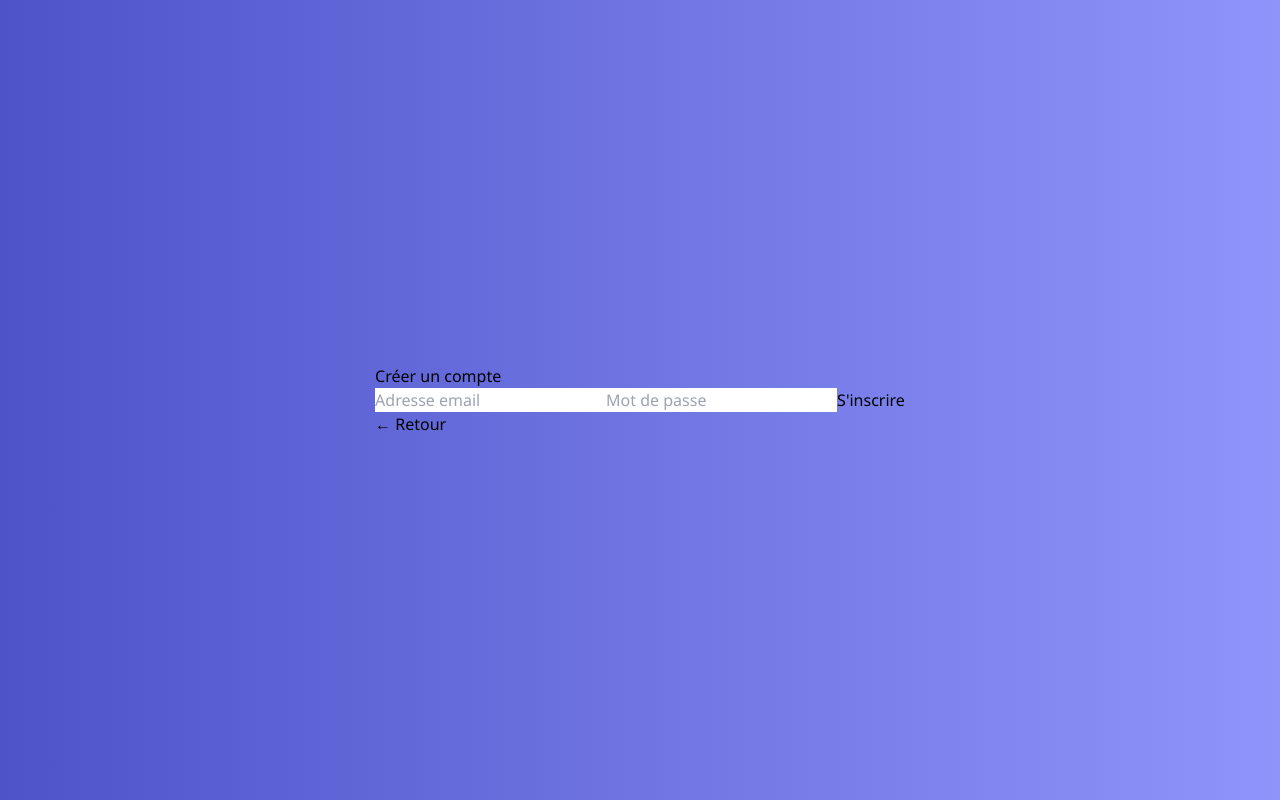
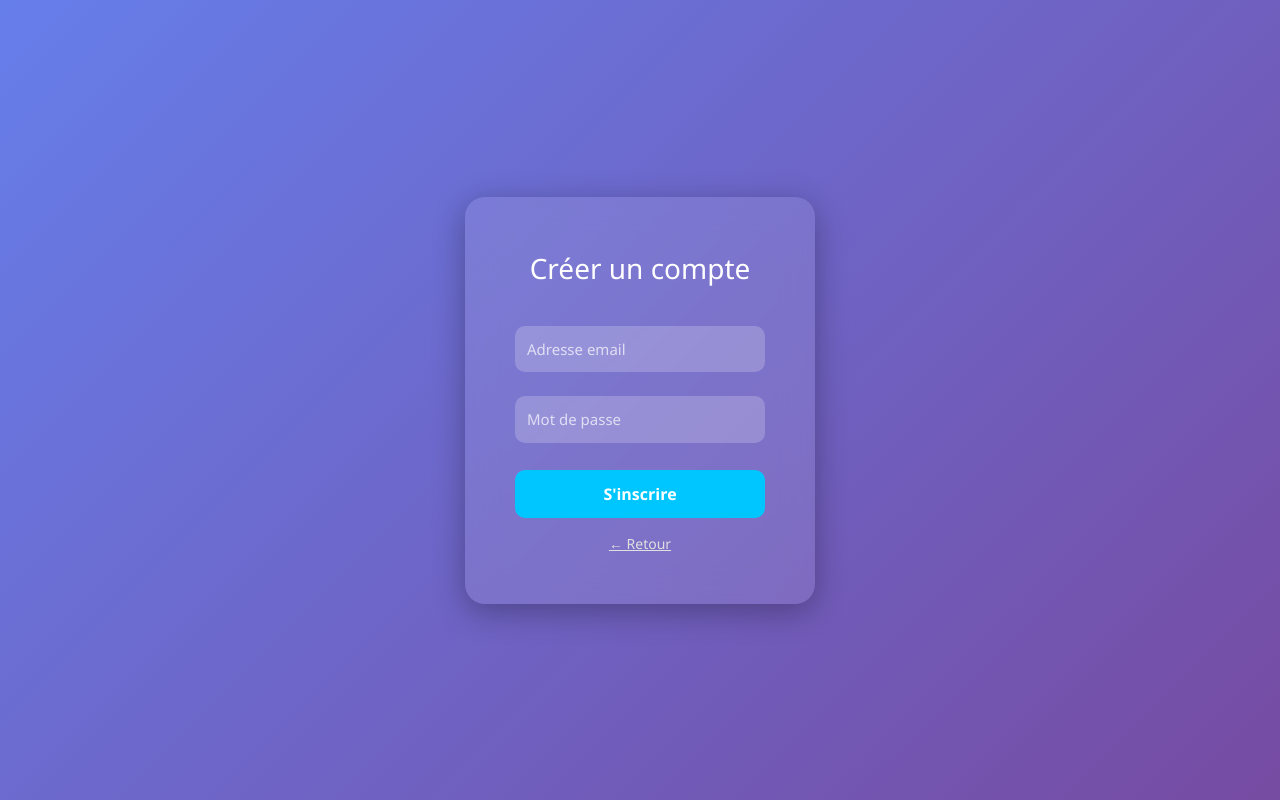
Before and after one commit to OneOffsas/OneOFFClaim, a React (Vite) app: page /register in a window 1280 px wide. Built offline with nearby package versions, Linux system fonts and the light colour scheme.

Commit message:
Update Register.css

```diff
--- a/src/pages/Register.css
+++ b/src/pages/Register.css
@@ -1,83 +1,77 @@
+/* src/pages/Register.css */
 .register-container {
   height: 100vh;
-  background: linear-gradient(to right, #4e54c8, #8f94fb);
+  background: linear-gradient(135deg, #667eea, #764ba2);
   display: flex;
+  align-items: center;
   justify-content: center;
-  align-items: center;
-  font-family: "Segoe UI", sans-serif;
+  animation: fadeIn 1.5s ease;
 }
 
-.register-box {
+.register-form {
   background: rgba(255, 255, 255, 0.1);
+  padding: 50px;
+  border-radius: 20px;
   backdrop-filter: blur(15px);
-  padding: 40px;
-  border-radius: 20px;
-  box-shadow: 0 4px 40px rgba(0, 0, 0, 0.3);
-  width: 320px;
-  color: #fff;
+  box-shadow: 0 8px 32px rgba(0,0,0,0.3);
   text-align: center;
-  animation: slideIn 0.5s ease;
+  width: 350px;
+  color: white;
 }
 
-.register-box h2 {
-  margin-bottom: 20px;
+.register-form h2 {
+  margin-bottom: 25px;
+  font-size: 28px;
+  color: #ffffff;
 }
 
-.register-box input {
+.register-form input {
   width: 100%;
   padding: 12px;
-  margin: 10px 0;
+  margin: 12px 0;
+  border-radius: 10px;
+  border: none;
+  background: rgba(255, 255, 255, 0.2);
+  color: white;
+  font-size: 15px;
+}
+
+.register-form input::placeholder {
+  color: rgba(255, 255, 255, 0.7);
+}
+
+.register-form button {
+  width: 100%;
+  padding: 12px;
+  background: #00c6ff;
+  color: white;
+  font-weight: bold;
   border: none;
   border-radius: 10px;
-  outline: none;
-  font-size: 16px;
+  cursor: pointer;
+  margin-top: 15px;
+  transition: background 0.3s ease;
 }
 
-.register-box button {
-  width: 100%;
-  padding: 12px;
-  background-color: #ffffffcc;
-  color: #333;
-  border: none;
-  border-radius: 10px;
-  font-weight: bold;
-  cursor: pointer;
-  margin-top: 10px;
-  transition: all 0.3s ease;
+.register-form button:hover {
+  background: #0072ff;
 }
 
-.register-box button:hover {
-  background-color: #fff;
+.register-form .message {
+  margin-top: 15px;
+  font-size: 14px;
+  color: #fff;
 }
 
-.error {
-  color: #ff4d4f;
+.register-form .back {
   margin-top: 10px;
-}
-
-.success {
-  color: #4caf50;
-  margin-top: 10px;
-}
-
-.bottom-text {
-  margin-top: 20px;
+  cursor: pointer;
   font-size: 14px;
-  color: #ddd;
-}
-
-.bottom-text span {
-  cursor: pointer;
+  color: #e0e0e0;
   text-decoration: underline;
 }
 
-@keyframes slideIn {
-  from {
-    opacity: 0;
-    transform: translateY(40px);
-  }
-  to {
-    opacity: 1;
-    transform: translateY(0);
-  }
+@keyframes fadeIn {
+  from { opacity: 0; transform: translateY(30px); }
+  to { opacity: 1; transform: translateY(0); }
 }
```
